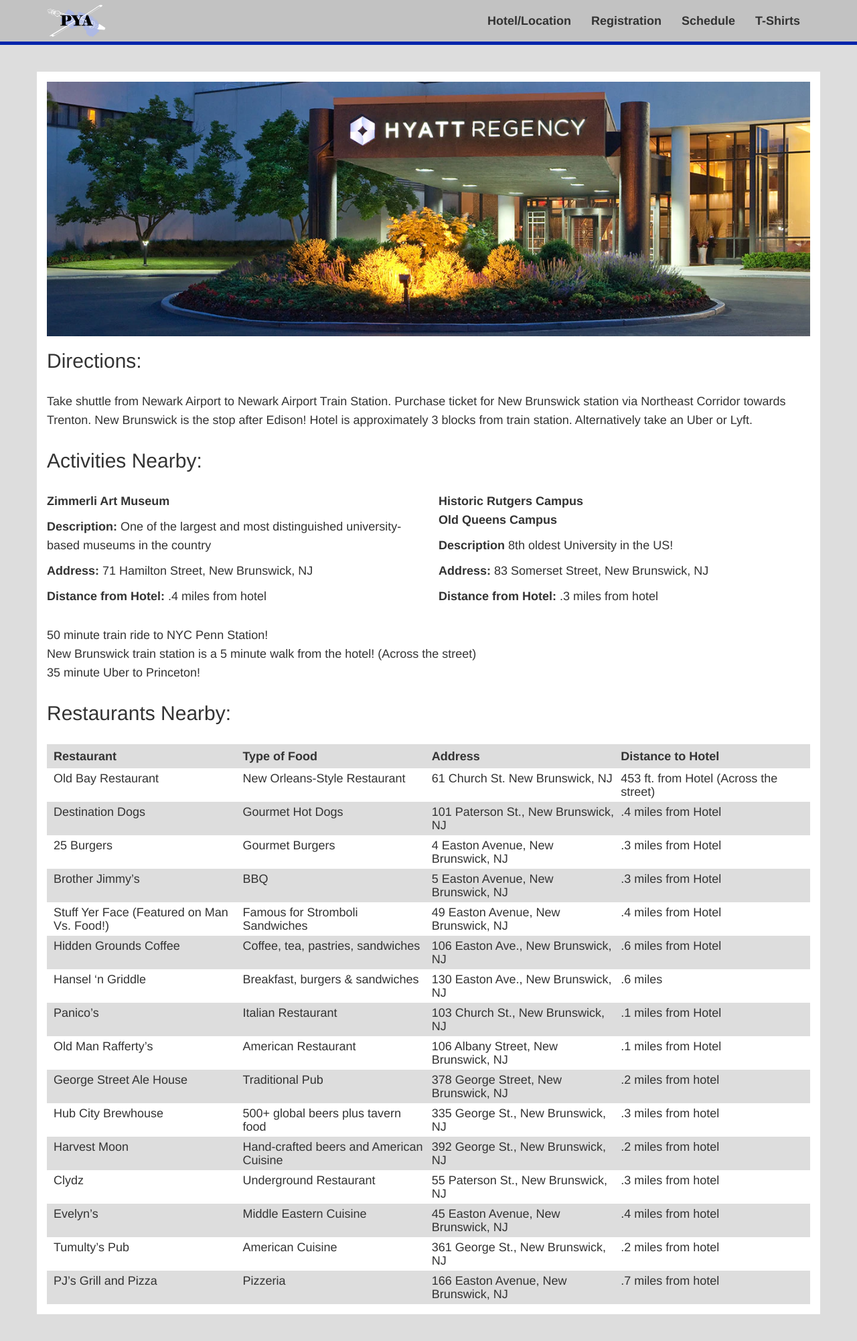
After one commit to eHatz/CretanSite, a PHP site: page /hotel.html in a window 1280 px wide. The commit adds this page. Shown: the whole page at 67% size. Run offline with PHP 8.4, Linux system fonts and the light colour scheme; some libraries are stand-ins or nearby versions.

Commit message:
updated logo, added hotel page

```diff
--- a/css/main.css
+++ b/css/main.css
@@ -1,21 +1,30 @@
+li, p, dl {
+	font-size: 18px;
+	line-height: 28px;
+}
+.container-white-bg {
+	background-color: white;
+	padding-top: 15px;
+	padding-bottom: 15px;
+	margin-top: 40px;
+	margin-bottom: 40px;
+}
+.grey-bg {
+	background-color: #ddd;
+}
 .home-section:nth-child(even) {
 	background-color: #ccc;
 }
 .home-section {
 	padding: 80px 0;
 }
-.home-section-carousel h2{
-	margin-bottom: 20px;
-	text-align: center;
-	margin-top: 0;
-}
+
 .home-register {
 	height: 100vh;
-	background: url(../images/home-banner.png) no-repeat top right;
+	background: url(../content/images/home-banner.png) no-repeat center right;
 	background-size: cover;
 }
 .home-register .home-register-txt {
-
 	height: 100vh;
 	display: table;
 	width: 100%;
@@ -75,29 +104,30 @@
 	height: 60vh;
 	width: 100%;
 }
-.home-top-slide-1 {
-	background: url(../images/3-people.jpeg) no-repeat top center;
-	background-size: cover;
-}
-.home-top-slide-2 {
-	background: url(../images/dancing.jpeg) no-repeat top center;
-	background-size: cover;
-}
-.home-top-slide-3 {
-	background: url(../images/group-shot1.jpeg) no-repeat top center;
-	background-size: cover;
-}
+
 .pya-nav {
 	margin-bottom: 0;
+	background-color: #C2C2C2;
+	border: 0;
+	border-bottom: #0024AB solid 5px;
+	border-radius: 0;
+	padding: 6px;
+}
+.pya-nav.navbar-default .navbar-nav>li>a {
+	color: #333;
+	font-weight: bold;
 }
 
-
-.schedule-section {
-	background-color: #ccc;
-	padding-top: 40px;
+.pya-nav.navbar-default .navbar-toggle {
+	border-color: #333 !important;
+	background-color: #333 !important;
 }
-.schedule-section img{
-	padding-top: 15px;
+.pya-nav.navbar-default .navbar-toggle .icon-bar {
+	background-color: #c2c2c2;
+}
+.pya-nav.navbar-default .navbar-collapse, .navbar-default .navbar-form {
+	border: 0;
+	box-shadow: none;
 }
 .schedule-section .container {
 	background-color: white;
@@ -119,6 +147,43 @@
 .schedule-section .schedule-regBtn button{
 	font-size: 18px;
 }
+
+/*HOTEL PAGE/LOCATION*/
+#neaby-food-table {
+}
+#neaby-food-table p{
+	margin-bottom: 0;
+	line-height: 20px;
+}
+.near-food-head {
+	font-weight: bold;
+	background-color: #ddd;
+	padding: 8px 5px;
+}
+.near-food-row {
+	padding: 5px 5px;
+	text-align: left;
+}
+.near-food-row:nth-child(odd) {
+	background-color: #ddd;
+}
+.near-food-col {
+	width: 25%;
+	display: inline-block;
+	margin-right: -4px;
+	padding: 0 5px;
+	vertical-align: top;
+}
+.section-hotel h2 {
+	margin-bottom: 30px;
+}
+.activity-name,
+.activity-descr span,
+.activity-address span,
+.activity-dist span {
+	font-weight: bold;
+}
+
 @media screen and (max-width: 992px) {
 	.home-section-about h2 {
 		text-align: center;
--- /dev/null
+++ b/hotel.html
@@ -0,0 +1,327 @@
+<!DOCTYPE html>
+<html>
+<head>
+	<title>Hotel/Location</title>
+	<meta name="viewport" content="width=device-width, initial-scale=1">
+	<link rel="stylesheet" href="https://maxcdn.bootstrapcdn.com/bootstrap/3.3.7/css/bootstrap.min.css" integrity="sha384-BVYiiSIFeK1dGmJRAkycuHAHRg32OmUcww7on3RYdg4Va+PmSTsz/K68vbdEjh4u" crossorigin="anonymous">
+	<link rel="stylesheet" type="text/css" href="./css/main.css">
+</head>
+<body class="grey-bg">
+	<nav class="navbar navbar-default pya-nav">
+		<div class="container">
+			<!-- Brand and toggle get grouped for better mobile display -->
+			<div class="navbar-header">
+				<button type="button" class="navbar-toggle collapsed" data-toggle="collapse" data-target="#bs-example-navbar-collapse-1" aria-expanded="false">
+					<span class="sr-only">Toggle navigation</span>
+					<span class="icon-bar"></span>
+					<span class="icon-bar"></span>
+					<span class="icon-bar"></span>
+				</button>
+				<a class="navbar-brand" style="padding: 0 15px;" href="./home.html"><img src="./content/images/final-logo.png" height="100%"></a>
+			</div>
+
+			<!-- Collect the nav links, forms, and other content for toggling -->
+			<div class="collapse navbar-collapse" id="bs-example-navbar-collapse-1">
+				<ul class="nav navbar-nav navbar-right">
+					<li><a href="./hotel.html">Hotel/Location</a></li>
+					<li><a href="https://form.jotform.com/72705255537156" target="_blank">Registration</a></li>
+					<li><a href="./schedule.html">Schedule</a></li>
+					<li><a href="#">T-Shirts</a></li>
+				</ul>
+			</div><!-- /.navbar-collapse -->
+		</div><!-- /.container-fluid -->
+	</nav>
+	<section class="section-hotel">
+		<div class="container container-white-bg">
+			<div class="row">
+				<div class="col-sm-12">
+					<img src="./content/images/hotel.jpg" width="100%">
+				</div>
+			</div>
+			<div class="row">
+				<div class="col-sm-12">
+					<h2>Directions:</h2>
+					<p>Take shuttle from Newark Airport to Newark Airport Train Station. Purchase ticket for New Brunswick station via Northeast Corridor towards Trenton. New Brunswick is the stop after Edison! Hotel is approximately 3 blocks from train station. Alternatively take an Uber or Lyft.</p>
+				</div>
+			</div>
+			<div class="row">
+				<div class="col-sm-12">
+					<h2>Activities Nearby:</h2>
+				</div>
+			</div>
+			<div class="row">
+				<div class="col-sm-6">
+					<div class="activity">
+						<p class="activity-name">Zimmerli Art Museum</p>
+						<p class="activity-descr"><span>Description:</span> One of the largest and most distinguished university-based museums in the country</p>
+						<p class="activity-address"><span>Address:</span> 71 Hamilton Street, New Brunswick, NJ</p>
+						<p class="activity-dist"><span>Distance from Hotel:</span> .4 miles from hotel</p>
+					</div>
+				</div>
+				<div class="col-sm-6">
+					<div class="activity">
+						<p class="activity-name">Historic Rutgers Campus <br /> Old Queens Campus</p>
+						<p class="activity-descr"><span>Description</span> 8th oldest University in the US!</p>
+						<p class="activity-address"><span>Address:</span> 83 Somerset Street, New Brunswick, NJ</p>
+						<p class="activity-dist"><span>Distance from Hotel:</span> .3 miles from hotel</p>
+					</div>
+				</div>
+				<div class="col-sm-12">
+					<p style="margin-top: 20px;">
+						50 minute train ride to NYC Penn Station! <br />
+						New Brunswick train station is a 5 minute walk from the hotel! (Across the street) <br />
+						35 minute Uber to Princeton!
+					</p>
+				</div>
+			</div>
+			<div class="row">
+				<div class="col-sm-12">
+					<h2>Restaurants Nearby:</h2>
+					<div id="neaby-food-table">
+						<div class="near-food-head hidden-xs">
+							<div class="near-food-col">
+								<p>Restaurant</p>
+							</div>
+							<div class="near-food-col">
+								<p>Type of Food</p>
+							</div>
+							<div class="near-food-col">
+								<p>Address</p>
+							</div>
+							<div class="near-food-col">
+								<p>Distance to Hotel</p>
+							</div>
+						</div>
+						<div class="near-food-row">
+							<div class="near-food-col">
+								<p><span class="visible-xs-inline">Restaurant:</span> Old Bay Restaurant</p>
+							</div>
+							<div class="near-food-col">
+								<p><span class="visible-xs-inline">Type of Food:</span> New Orleans-Style Restaurant</p>
+							</div>
+							<div class="near-food-col">
+								<p><span class="visible-xs-inline">Address:</span> 61 Church St. New Brunswick, NJ</p>
+							</div>
+							<div class="near-food-col">
+								<p><span class="visible-xs-inline">Distance to Hotel:</span> 453 ft. from Hotel (Across the street)</p>
+							</div>
+						</div>
+						<div class="near-food-row">
+							<div class="near-food-col">
+								<p><span class="visible-xs-inline">Restaurant:</span> Destination Dogs</p>
+							</div>
+							<div class="near-food-col">
+								<p><span class="visible-xs-inline">Type of Food:</span> Gourmet Hot Dogs</p>
+							</div>
+							<div class="near-food-col">
+								<p><span class="visible-xs-inline">Address:</span> 101 Paterson St., New Brunswick, NJ</p>
+							</div>
+							<div class="near-food-col">
+								<p><span class="visible-xs-inline">Distance to Hotel:</span> .4 miles from Hotel</p>
+							</div>
+						</div>
+						<div class="near-food-row">
+							<div class="near-food-col">
+								<p><span class="visible-xs-inline">Restaurant:</span> 25 Burgers</p>
+							</div>
+							<div class="near-food-col">
+								<p><span class="visible-xs-inline">Type of Food:</span> Gourmet Burgers</p>
+							</div>
+							<div class="near-food-col">
+								<p><span class="visible-xs-inline">Address:</span> 4 Easton Avenue, New Brunswick, NJ</p>
+							</div>
+							<div class="near-food-col">
+								<p><span class="visible-xs-inline">Distance to Hotel:</span> .3 miles from Hotel</p>
+							</div>
+						</div>
+						<div class="near-food-row">
+							<div class="near-food-col">
+								<p><span class="visible-xs-inline">Restaurant:</span> Brother Jimmy’s</p>
+							</div>
+							<div class="near-food-col">
+								<p><span class="visible-xs-inline">Type of Food:</span> BBQ</p>
+							</div>
+							<div class="near-food-col">
+								<p><span class="visible-xs-inline">Address:</span> 5 Easton Avenue, New Brunswick, NJ</p>
+							</div>
+							<div class="near-food-col">
+								<p><span class="visible-xs-inline">Distance to Hotel:</span> .3 miles from Hotel</p>
+							</div>
+						</div>
+						<div class="near-food-row">
+							<div class="near-food-col">
+								<p><span class="visible-xs-inline">Restaurant:</span> Stuff Yer Face (Featured on Man Vs. Food!)</p>
+							</div>
+							<div class="near-food-col">
+								<p><span class="visible-xs-inline">Type of Food:</span> Famous for Stromboli Sandwiches</p>
+							</div>
+							<div class="near-food-col">
+								<p><span class="visible-xs-inline">Address:</span> 49 Easton Avenue, New Brunswick, NJ</p>
+							</div>
+							<div class="near-food-col">
+								<p><span class="visible-xs-inline">Distance to Hotel:</span> .4 miles from Hotel</p>
+							</div>
+						</div>
+						<div class="near-food-row">
+							<div class="near-food-col">
+								<p><span class="visible-xs-inline">Restaurant:</span> Hidden Grounds Coffee</p>
+							</div>
+							<div class="near-food-col">
+								<p><span class="visible-xs-inline">Type of Food:</span> Coffee, tea, pastries, sandwiches</p>
+							</div>
+							<div class="near-food-col">
+								<p><span class="visible-xs-inline">Address:</span> 106 Easton Ave., New Brunswick, NJ</p>
+							</div>
+							<div class="near-food-col">
+								<p><span class="visible-xs-inline">Distance to Hotel:</span> .6 miles from Hotel</p>
+							</div>
+						</div>
+						<div class="near-food-row">
+							<div class="near-food-col">
+								<p><span class="visible-xs-inline">Restaurant:</span> Hansel ‘n Griddle</p>
+							</div>
+							<div class="near-food-col">
+								<p><span class="visible-xs-inline">Type of Food:</span> Breakfast, burgers & sandwiches</p>
+							</div>
+							<div class="near-food-col">
+								<p><span class="visible-xs-inline">Address:</span> 130 Easton Ave., New Brunswick, NJ</p>
+							</div>
+							<div class="near-food-col">
+								<p><span class="visible-xs-inline">Distance to Hotel:</span> .6 miles</p>
+							</div>
+						</div>
+						<div class="near-food-row">
+							<div class="near-food-col">
+								<p><span class="visible-xs-inline">Restaurant:</span> Panico’s</p>
+							</div>
+							<div class="near-food-col">
+								<p><span class="visible-xs-inline">Type of Food:</span> Italian Restaurant</p>
+							</div>
+							<div class="near-food-col">
+								<p><span class="visible-xs-inline">Address:</span> 103 Church St., New Brunswick, NJ</p>
+							</div>
+							<div class="near-food-col">
+								<p><span class="visible-xs-inline">Distance to Hotel:</span> .1 miles from Hotel</p>
+							</div>
+						</div>
+						<div class="near-food-row">
+							<div class="near-food-col">
+								<p><span class="visible-xs-inline">Restaurant:</span> Old Man Rafferty’s</p>
+							</div>
+							<div class="near-food-col">
+								<p><span class="visible-xs-inline">Type of Food:</span> American Restaurant</p>
+							</div>
+							<div class="near-food-col">
+								<p><span class="visible-xs-inline">Address:</span> 106 Albany Street, New Brunswick, NJ</p>
+							</div>
+							<div class="near-food-col">
+								<p><span class="visible-xs-inline">Distance to Hotel:</span> .1 miles from Hotel</p>
+							</div>
+						</div>
+						<div class="near-food-row">
+							<div class="near-food-col">
+								<p><span class="visible-xs-inline">Restaurant:</span> George Street Ale House</p>
+							</div>
+							<div class="near-food-col">
+								<p><span class="visible-xs-inline">Type of Food:</span> Traditional Pub</p>
+							</div>
+							<div class="near-food-col">
+								<p><span class="visible-xs-inline">Address:</span> 378 George Street, New Brunswick, NJ</p>
+							</div>
+							<div class="near-food-col">
+								<p><span class="visible-xs-inline">Distance to Hotel:</span> .2 miles from hotel</p>
+							</div>
+						</div>
+						<div class="near-food-row">
+							<div class="near-food-col">
+								<p><span class="visible-xs-inline">Restaurant:</span> Hub City Brewhouse</p>
+							</div>
+							<div class="near-food-col">
+								<p><span class="visible-xs-inline">Type of Food:</span> 500+ global beers plus tavern food</p>
+							</div>
+							<div class="near-food-col">
+								<p><span class="visible-xs-inline">Address:</span> 335 George St., New Brunswick, NJ</p>
+							</div>
+							<div class="near-food-col">
+								<p><span class="visible-xs-inline">Distance to Hotel:</span> .3 miles from hotel</p>
+							</div>
+						</div>
+						<div class="near-food-row">
+							<div class="near-food-col">
+								<p><span class="visible-xs-inline">Restaurant:</span> Harvest Moon</p>
+							</div>
+							<div class="near-food-col">
+								<p><span class="visible-xs-inline">Type of Food:</span> Hand-crafted beers and American Cuisine</p>
+							</div>
+							<div class="near-food-col">
+								<p><span class="visible-xs-inline">Address:</span> 392 George St., New Brunswick, NJ</p>
+							</div>
+							<div class="near-food-col">
+								<p><span class="visible-xs-inline">Distance to Hotel:</span> .2 miles from hotel</p>
+							</div>
+						</div>
+						<div class="near-food-row">
+							<div class="near-food-col">
+								<p><span class="visible-xs-inline">Restaurant:</span> Clydz</p>
+							</div>
+							<div class="near-food-col">
+								<p><span class="visible-xs-inline">Type of Food:</span> Underground Restaurant</p>
+							</div>
+							<div class="near-food-col">
+								<p><span class="visible-xs-inline">Type of Food:</span> 55 Paterson St., New Brunswick, NJ</p>
+							</div>
+							<div class="near-food-col">
+								<p><span class="visible-xs-inline">Distance to Hotel:</span> .3 miles from hotel</p>
+							</div>
+						</div>
+						<div class="near-food-row">
+							<div class="near-food-col">
+								<p><span class="visible-xs-inline">Restaurant:</span> Evelyn’s</p>
+							</div>
+							<div class="near-food-col">
+								<p><span class="visible-xs-inline">Type of Food:</span> Middle Eastern Cuisine</p>
+							</div>
+							<div class="near-food-col">
+								<p><span class="visible-xs-inline">Type of Food:</span> 45 Easton Avenue, New Brunswick, NJ</p>
+							</div>
+							<div class="near-food-col">
+								<p><span class="visible-xs-inline">Distance to Hotel:</span> .4 miles from hotel</p>
+							</div>
+						</div>
+						<div class="near-food-row">
+							<div class="near-food-col">
+								<p><span class="visible-xs-inline">Restaurant:</span> Tumulty’s Pub</p>
+							</div>
+							<div class="near-food-col">
+								<p><span class="visible-xs-inline">Type of Food:</span> American Cuisine</p>
+							</div>
+							<div class="near-food-col">
+								<p><span class="visible-xs-inline">Type of Food:</span> 361 George St., New Brunswick, NJ</p>
+							</div>
+							<div class="near-food-col">
+								<p><span class="visible-xs-inline">Distance to Hotel:</span> .2 miles from hotel</p>
+							</div>
+						</div>
+						<div class="near-food-row">
+							<div class="near-food-col">
+								<p><span class="visible-xs-inline">Restaurant:</span> PJ’s Grill and Pizza</p>
+							</div>
+							<div class="near-food-col">
+								<p><span class="visible-xs-inline">Type of Food:</span> Pizzeria</p>
+							</div>
+							<div class="near-food-col">
+								<p><span class="visible-xs-inline">Type of Food:</span> 166 Easton Avenue, New Brunswick, NJ</p>
+							</div>
+							<div class="near-food-col">
+								<p><span class="visible-xs-inline">Distance to Hotel:</span> .7 miles from hotel</p>
+							</div>
+						</div>
+					</div>
+				</div>
+			</div>
+		</div>
+	</section>
+	<script src="https://code.jquery.com/jquery-3.2.1.min.js" integrity="sha256-hwg4gsxgFZhOsEEamdOYGBf13FyQuiTwlAQgxVSNgt4=" crossorigin="anonymous"></script>
+	<script src="https://maxcdn.bootstrapcdn.com/bootstrap/3.3.7/js/bootstrap.min.js" integrity="sha384-Tc5IQib027qvyjSMfHjOMaLkfuWVxZxUPnCJA7l2mCWNIpG9mGCD8wGNIcPD7Txa" crossorigin="anonymous"></script>
+</body>
+</html>
```
Also changed, not shown: other parts of css/main.css (+47 -13 lines), home.html (+18 -44 lines), schedule.html (+5 -5 lines), content/images/3-people.jpeg (added), content/images/Final_Logo.png (renamed from images/Final_Logo.png), content/images/Final_tshirt.png (added), content/images/circle no text.png (added), content/images/cretan-banner2.png (added), content/images/dancing.jpeg (added), content/images/final-logo.png (added), content/images/flyer.jpeg (renamed from images/flyer.jpeg), content/images/group-shot1.jpeg (added), content/images/group-shot2.jpeg (added), content/images/group-shot3.jpeg (added), 2 more files, 8 other files.
